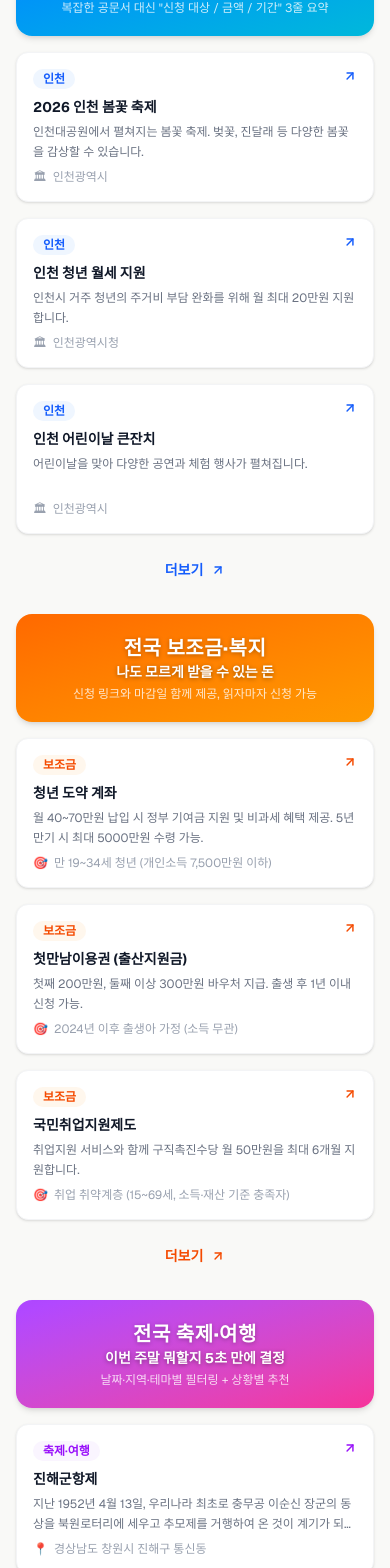
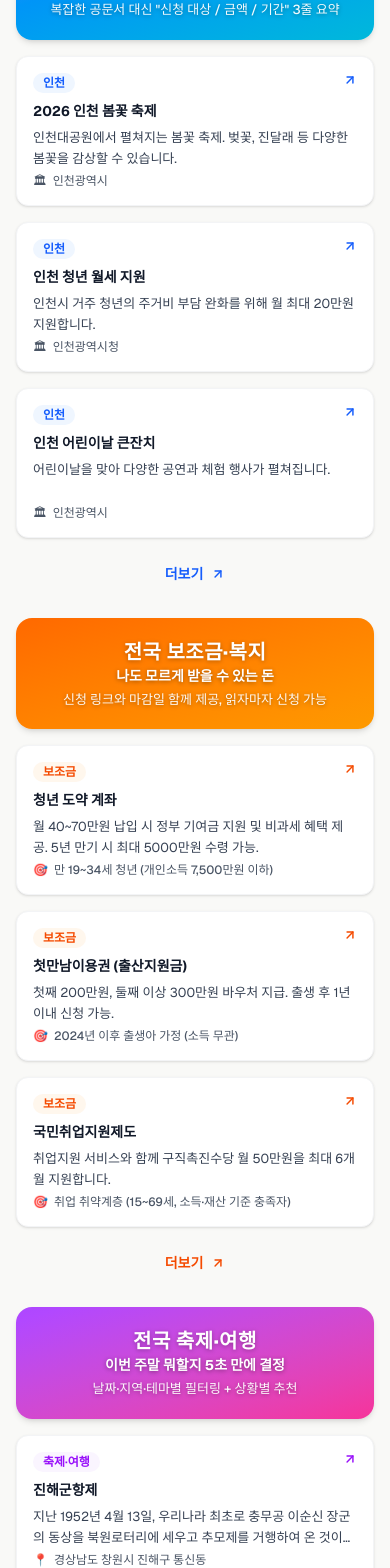
Before and after one commit to RoyHong01/my-local-info, a Next.js app: page / in a window 390 px wide. Shown: the part 1976-3544 px from the top of the page. Built offline with nearby package versions, Linux system fonts and the light colour scheme; no server answers.

Commit message:
style: improve homepage card readability and mobile wrapping

```diff
--- a/src/app/page.tsx
+++ b/src/app/page.tsx
@@ -53,9 +53,9 @@ function IncheonCard({ item }: { item: DataItem }) {
           <svg xmlns="http://www.w3.org/2000/svg" width="14" height="14" viewBox="0 0 24 24" fill="none" stroke="currentColor" strokeWidth="2.5" strokeLinecap="round" strokeLinejoin="round" className="text-blue-600 group-hover:text-blue-700 transition-colors"><path d="M7 7h10v10"/><path d="M7 17 17 7"/></svg>
         </div>
         <h4 className="text-sm font-bold text-gray-900 mb-1.5 group-hover:text-orange-600 transition-colors line-clamp-2">{name}</h4>
-        <p className="text-xs text-gray-500 leading-relaxed mb-2 line-clamp-2 flex-1">{summary}</p>
+        <p className="text-[13px] sm:text-sm text-gray-700 leading-relaxed mb-2 line-clamp-2 flex-1">{summary}</p>
         {org && (
-          <div className="flex items-center gap-1.5 text-xs text-gray-400 mt-auto">
+          <div className="flex items-center gap-1.5 text-xs text-gray-600 font-medium mt-auto">
             <span>🏛</span><span>{org}</span>
           </div>
         )}
@@ -77,9 +77,9 @@ function SubsidyCard({ item }: { item: DataItem }) {
           <svg xmlns="http://www.w3.org/2000/svg" width="14" height="14" viewBox="0 0 24 24" fill="none" stroke="currentColor" strokeWidth="2.5" strokeLinecap="round" strokeLinejoin="round" className="text-orange-600 group-hover:text-orange-700 transition-colors"><path d="M7 7h10v10"/><path d="M7 17 17 7"/></svg>
         </div>
         <h4 className="text-sm font-bold text-gray-900 mb-1.5 group-hover:text-orange-600 transition-colors line-clamp-2">{name}</h4>
-        <p className="text-xs text-gray-500 leading-relaxed mb-2 line-clamp-2 flex-1">{summary}</p>
+        <p className="text-[13px] sm:text-sm text-gray-700 leading-relaxed mb-2 line-clamp-2 flex-1">{summary}</p>
         {target && (
-          <div className="flex items-center gap-1.5 text-xs text-gray-400 mt-auto">
+          <div className="flex items-center gap-1.5 text-xs text-gray-600 font-medium mt-auto">
             <span>🎯</span><span>{target}</span>
           </div>
         )}
@@ -101,9 +101,9 @@ function FestivalCard({ item }: { item: DataItem }) {
           <svg xmlns="http://www.w3.org/2000/svg" width="14" height="14" viewBox="0 0 24 24" fill="none" stroke="currentColor" strokeWidth="2.5" strokeLinecap="round" strokeLinejoin="round" className="text-purple-600 group-hover:text-purple-700 transition-colors"><path d="M7 7h10v10"/><path d="M7 17 17 7"/></svg>
         </div>
         <h4 className="text-sm font-bold text-gray-900 mb-1.5 group-hover:text-orange-600 transition-colors line-clamp-2">{name}</h4>
-        <p className="text-xs text-gray-500 leading-relaxed mb-2 line-clamp-2 flex-1">{summary}</p>
+        <p className="text-[13px] sm:text-sm text-gray-700 leading-relaxed mb-2 line-clamp-2 flex-1">{summary}</p>
         {location && (
-          <div className="flex items-center gap-1.5 text-xs text-gray-400 mt-auto">
+          <div className="flex items-center gap-1.5 text-xs text-gray-600 font-medium mt-auto">
             <span>📍</span><span>{location}</span>
           </div>
         )}
@@ -334,7 +334,7 @@ export default async function Home() {
                   <div className="relative p-5 text-center">
                     <h3 className="text-xl font-extrabold text-white drop-shadow-[0_1px_2px_rgba(0,0,0,0.3)] tracking-wide">{cat.title}</h3>
                     <p className="text-sm font-bold text-white drop-shadow-[0_1px_2px_rgba(0,0,0,0.4)]">{cat.description}</p>
-                    <p className="text-xs text-white/80 mt-1">{cat.detail}</p>
+                    <p className="mt-1 text-[13px] sm:text-sm font-medium text-white/95 drop-shadow-[0_1px_2px_rgba(0,0,0,0.35)]">{cat.detail}</p>
                   </div>
                 </Link>
 
@@ -388,7 +388,7 @@ export default async function Home() {
           <div className="text-center">
             <h3 className="text-lg sm:text-xl font-extrabold mb-1 text-gray-900">오늘부터 시작하세요, 완전 무료입니다</h3>
             <p className="text-sm sm:text-base font-bold text-gray-700 mb-2">회원가입도, 앱 설치도 필요 없어요</p>
-            <p className="text-xs sm:text-sm text-gray-500 leading-relaxed whitespace-nowrap mx-auto">
+            <p className="text-xs sm:text-sm text-gray-500 leading-relaxed whitespace-normal sm:whitespace-nowrap mx-auto">
               픽앤조이의 모든 서비스는 100% 무료입니다. 그냥 들어와서, 필요한 정보 가져가시면 됩니다.
             </p>
           </div>
```
